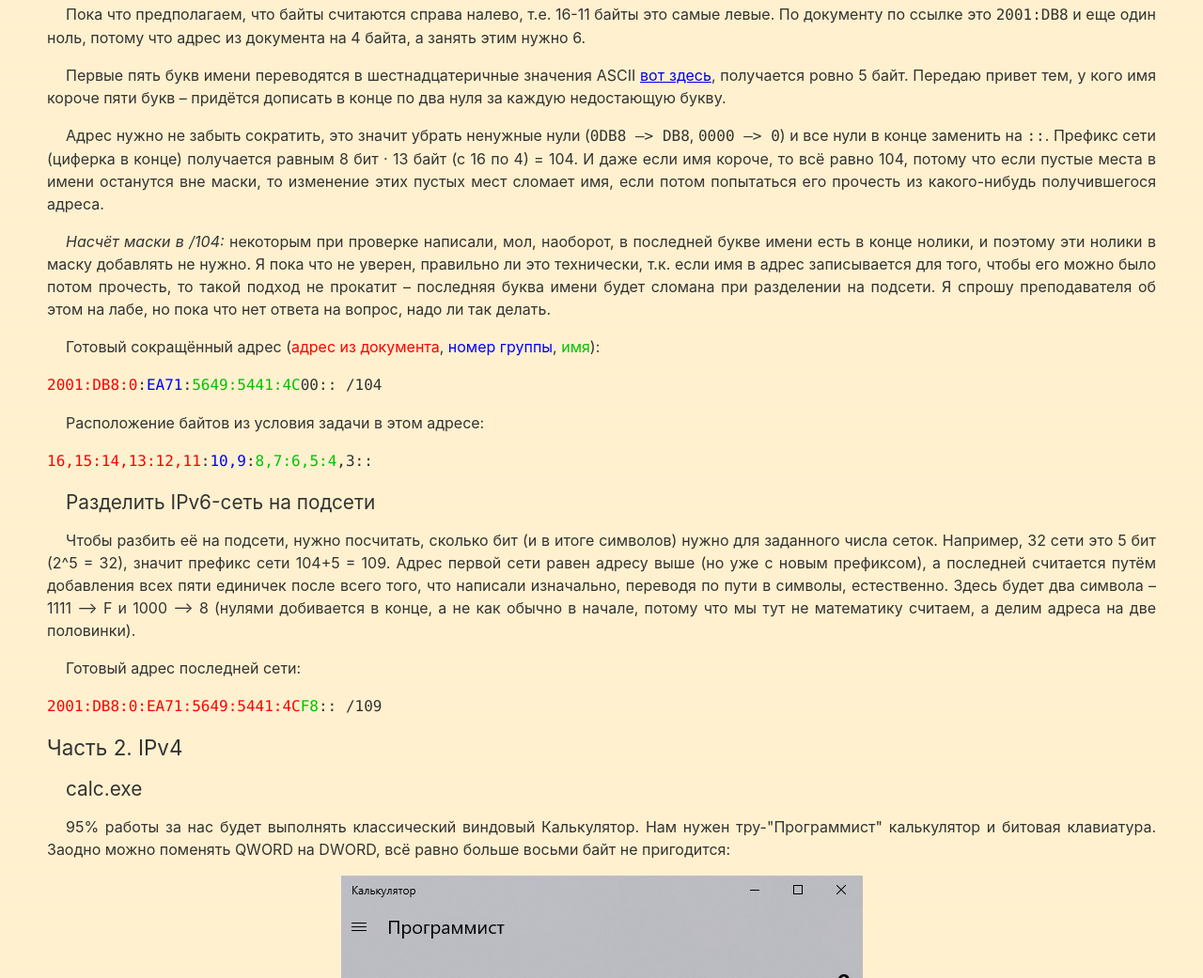
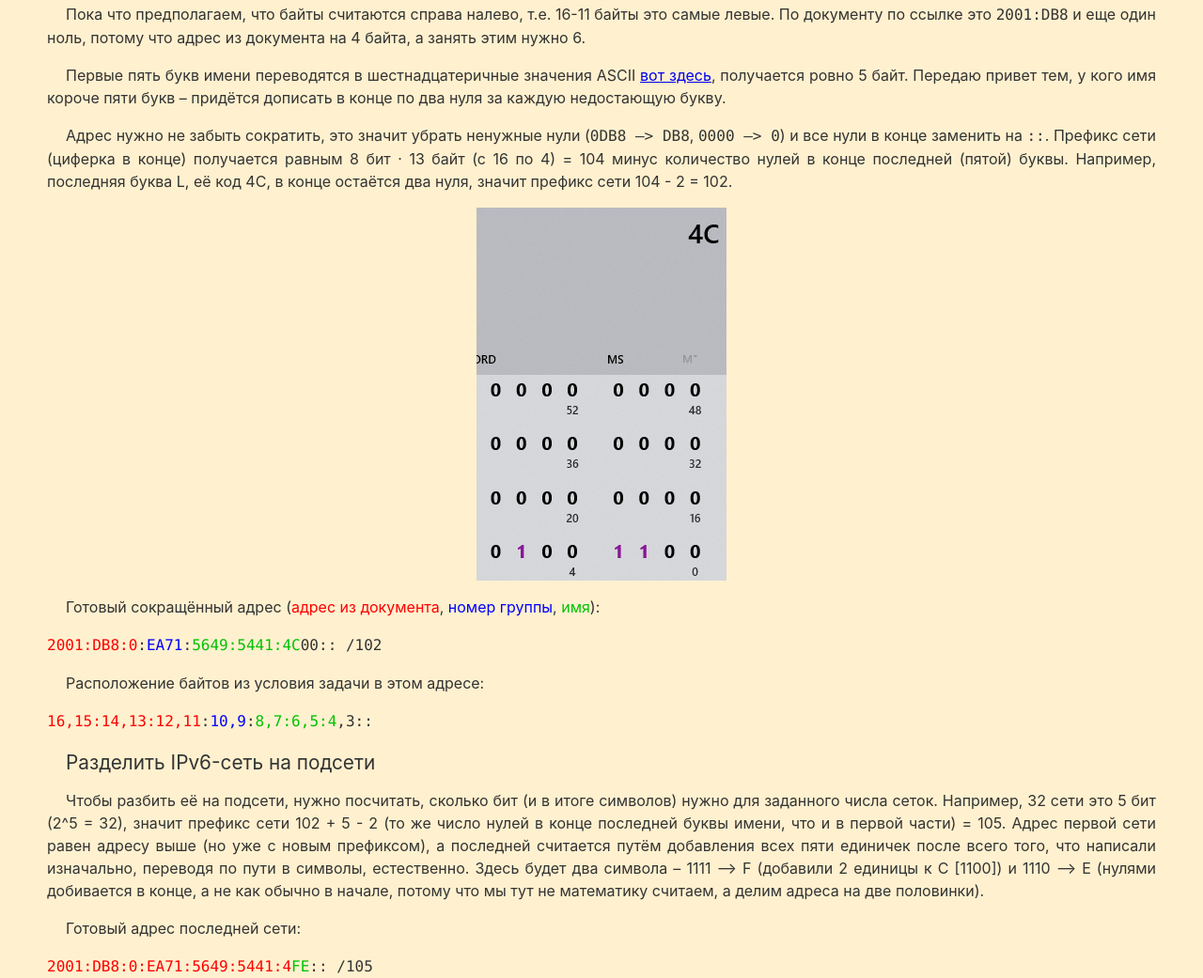
Before and after one commit to loshvitalik/loshvitalik.github.io, a plain HTML site: page cisco/ip-hometask/index.html in a window 1280 px wide. Shown: the part 288-1329 px from the top of the page at 94% size. Drawn offline with Linux system fonts and the light colour scheme.

Commit message:
Cisco ip-hometask release 2.0 ipv6 task fixed

```diff
--- a/cisco/ip-hometask/index.html
+++ b/cisco/ip-hometask/index.html
@@ -15,41 +15,34 @@
 <h2>Часть 1. IPv6</h2>
 <h3>IPv6-адрес из группы и имени</h3>
 <p>Тут самое сложное &ndash; как-нибудь понять, что 1 байт это два символа, а один символ это 4 бита. То есть, когда
-    пишут "байты
-    10-9 &ndash; номер группы", то это 4 символа: <code>60017 &ndash;&gt; EA71</code>.</p>
+    пишут "байты 10-9 &ndash; номер группы", то это 4 символа: <code>60017 &ndash;&gt; EA71</code>.</p>
 <p>Пока что предполагаем, что байты считаются справа налево, т.е. 16-11 байты это самые левые. По документу по ссылке
     это <code>2001:DB8</code> и еще один ноль, потому что адрес из документа на 4 байта, а занять этим нужно 6.</p>
-<p>Первые пять букв имени переводятся в шестнадцатеричные значения ASCII <a href="http://www.asciitable.com/"
-                                                                            target="_blank">вот
+<p>Первые пять букв имени переводятся в шестнадцатеричные значения ASCII <a href="http://www.asciitable.com/" target="_blank">вот
     здесь</a>, получается ровно 5 байт. Передаю привет тем, у кого имя короче пяти букв &ndash; придётся дописать в
     конце по два нуля за каждую недостающую букву.</p>
 <p>Адрес нужно не забыть сократить, это значит убрать ненужные нули (<code>0DB8 &ndash;&gt; DB8</code>,
     <code>0000 &ndash;&gt; 0</code>) и все нули в конце заменить на <code>::</code>. Префикс сети (циферка в конце)
-    получается равным 8 бит &middot; 13 байт (с 16 по 4) = 104. И даже если имя короче, то всё равно 104, потому что
-    если пустые места в имени останутся вне маски, то изменение этих пустых мест сломает имя, если потом попытаться его
-    прочесть из какого-нибудь получившегося адреса.</p>
-<p><em>Насчёт маски в /104:</em> некоторым при проверке написали, мол, наоборот, в последней букве имени есть в конце
-    нолики, и поэтому эти нолики в маску добавлять не нужно. Я пока что не уверен, правильно ли это технически, т.к.
-    если имя в адрес записывается для того, чтобы его можно было потом прочесть, то такой подход не прокатит &ndash;
-    последняя буква имени будет сломана при разделении на подсети. Я спрошу преподавателя об этом на лабе, но пока что
-    нет ответа на вопрос, надо ли так делать.</p>
+    получается равным 8 бит &middot; 13 байт (с 16 по 4) = 104 минус количество нулей в конце последней (пятой) буквы.
+    Например, последняя буква L, её код 4C, в конце остаётся два нуля, значит префикс сети 104 - 2 = 102.</p>
+<img src="ipv6letter.png" alt="Код последней буквы"/>
 <p>Готовый сокращённый адрес (<span class="network">адрес из документа</span>, <span
         class="subnet">номер группы</span>, <span class="host">имя</span>):</p>
 <code><span class="network">2001:DB8:0</span>:<span class="subnet">EA71</span>:<span class="host">5649:5441:4C</span>00::
-    /104</code>
+    /102</code>
 <p>Расположение байтов из условия задачи в этом адресе:</p>
 <code><span class="network">16,15:14,13:12,11</span>:<span class="subnet">10,9</span>:<span
         class="host">8,7:6,5:4</span>,3::</code>
 <h3>Разделить IPv6-сеть на подсети</h3>
 <p>Чтобы разбить её на подсети, нужно посчитать, сколько бит (и в итоге символов) нужно для заданного числа сеток.
-    Например, 32 сети это 5 бит (2^5 = 32), значит префикс сети 104+5 = 109. Адрес первой сети равен адресу выше (но уже
-    с новым префиксом), а
+    Например, 32 сети это 5 бит (2^5 = 32), значит префикс сети 102 + 5 - 2 (то же число нулей в конце последней буквы имени, что и в первой части) = 105.
+    Адрес первой сети равен адресу выше (но уже с новым префиксом), а
     последней считается путём добавления всех пяти единичек после всего того, что написали изначально, переводя по пути
-    в символы, естественно. Здесь будет два символа &ndash; 1111 &ndash;&gt; F и 1000 &ndash;&gt; 8 (нулями
+    в символы, естественно. Здесь будет два символа &ndash; 1111 &ndash;&gt; F (добавили 2 единицы к С [1100]) и 1110 &ndash;&gt; E (нулями
     добивается в конце, а не как обычно в начале, потому что мы тут не математику считаем, а делим адреса на две
     половинки).</p>
 <p>Готовый адрес последней сети:</p>
-<code><span class="network">2001:DB8:0:EA71:5649:5441:4C</span><span class="host">F8</span>:: /109</code>
+<code><span class="network">2001:DB8:0:EA71:5649:5441:4</span><span class="host">FE</span>:: /105</code>
 
 <h2>Часть 2. IPv4</h2>
 
@@ -133,8 +126,7 @@
 
 <h3>Адрес сети, первого и последнего узла, широковещательный адрес</h3>
 <p>В качестве примера &ndash; всё та же сеть из п. 2.1, её первая подсеть. И ещё раз про биты: <span class="network">красные</span>
-    биты
-    никогда не трогаем, <span
+    биты никогда не трогаем, <span
             class="subnet">синие</span> биты &ndash; подсети, <span class="host">зелёные</span> биты &ndash; хосты.</p>
 <code>Адрес <span class="network">00001010.0110</span><span class="subnet">0000.0</span><span class="host">0000000.00000000</span><br>
     Маска <span class="network">11111111.1111</span><span class="subnet">1111.1</span><span class="host">0000000.00000000</span></code>
```
Also changed, not shown: cisco/ip-hometask/ipv6letter.png (added).
